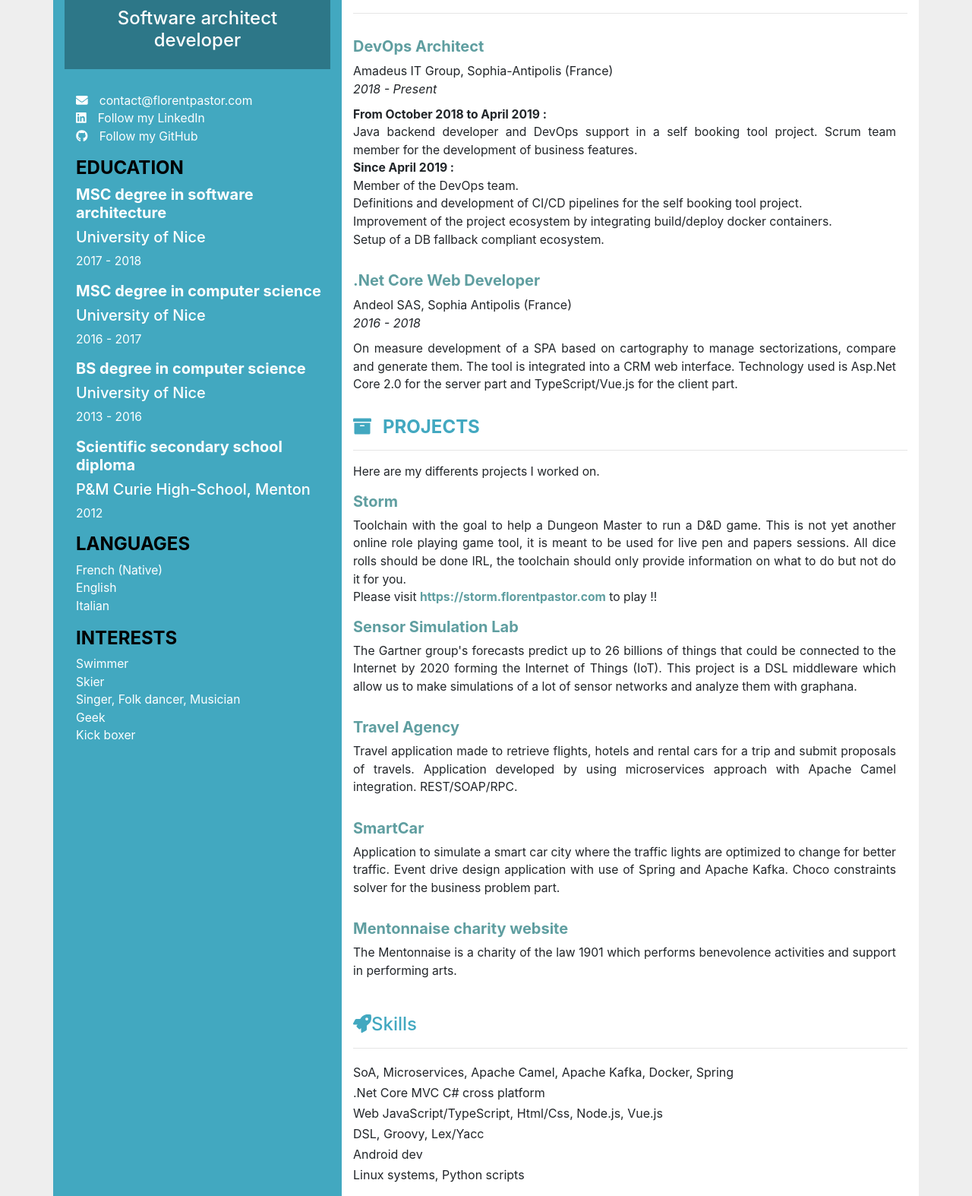
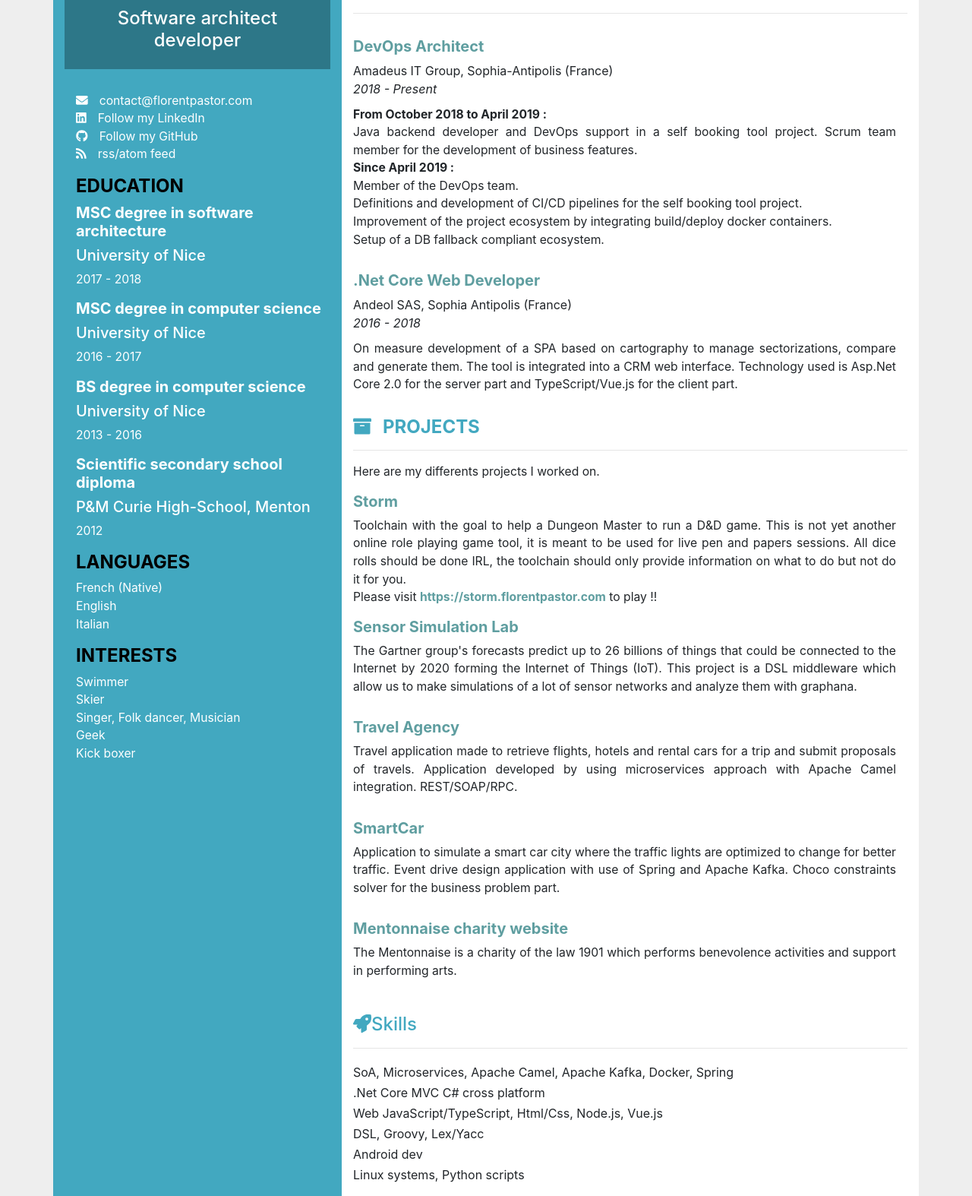
Before and after one commit to earendil06/portfolio, a Flask app: page / in a window 1280 px wide. Shown: the part 261-1835 px from the top of the page at 76% size. Run offline with Flask 2, Linux system fonts and the light colour scheme; style sheets or scripts are compiled from the project's sources; some libraries are stand-ins or nearby versions.

Commit message:
add rss link

```diff
--- a/templates/home.html
+++ b/templates/home.html
@@ -24,9 +24,9 @@
                             <i class="fab fa-github"></i><a href="https://github.com/earendil06" target="_blank">Follow
                             my GitHub</a>
                         </li>
-{#                        <li class="item">#}
-{#                            <i class="fas fa-rss"></i><a href="/posts.rss" target="_blank">rss/atom feed</a>#}
-{#                        </li>#}
+                        <li class="item">
+                            <i class="fas fa-rss"></i><a href="/rss" target="_blank">rss/atom feed</a>
+                        </li>
                     </ul>
 
                 </div>
```
